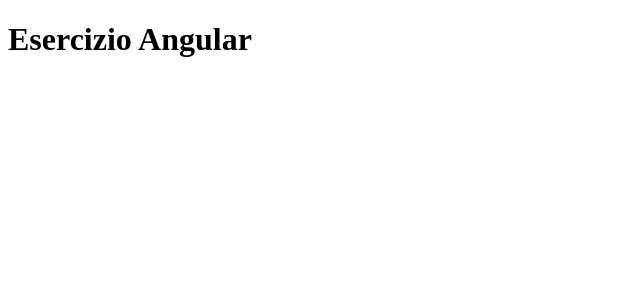
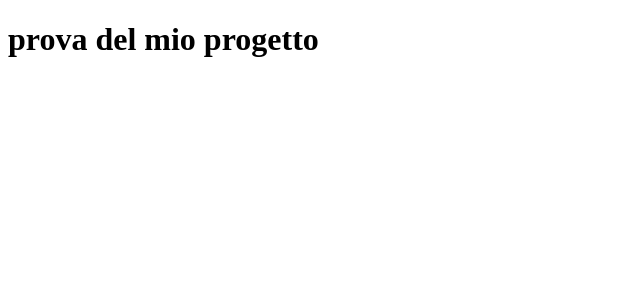
Before and after one commit to Simobini74/provaangular, an Angular app: page / in a window 1280 px wide. Shown: the top 300 px of the page, without its empty margins (0-640 px from the left). Built offline with nearby package versions, Linux system fonts and the light colour scheme.

Commit message:
1 file modified

```diff
--- a/src/app/app.component.ts
+++ b/src/app/app.component.ts
@@ -6,5 +6,5 @@
   styleUrls: ['./app.component.css']
 })
 export class AppComponent {
-  title = 'Esercizio Angular';
+  title = 'prova del mio progetto';
 }
```
